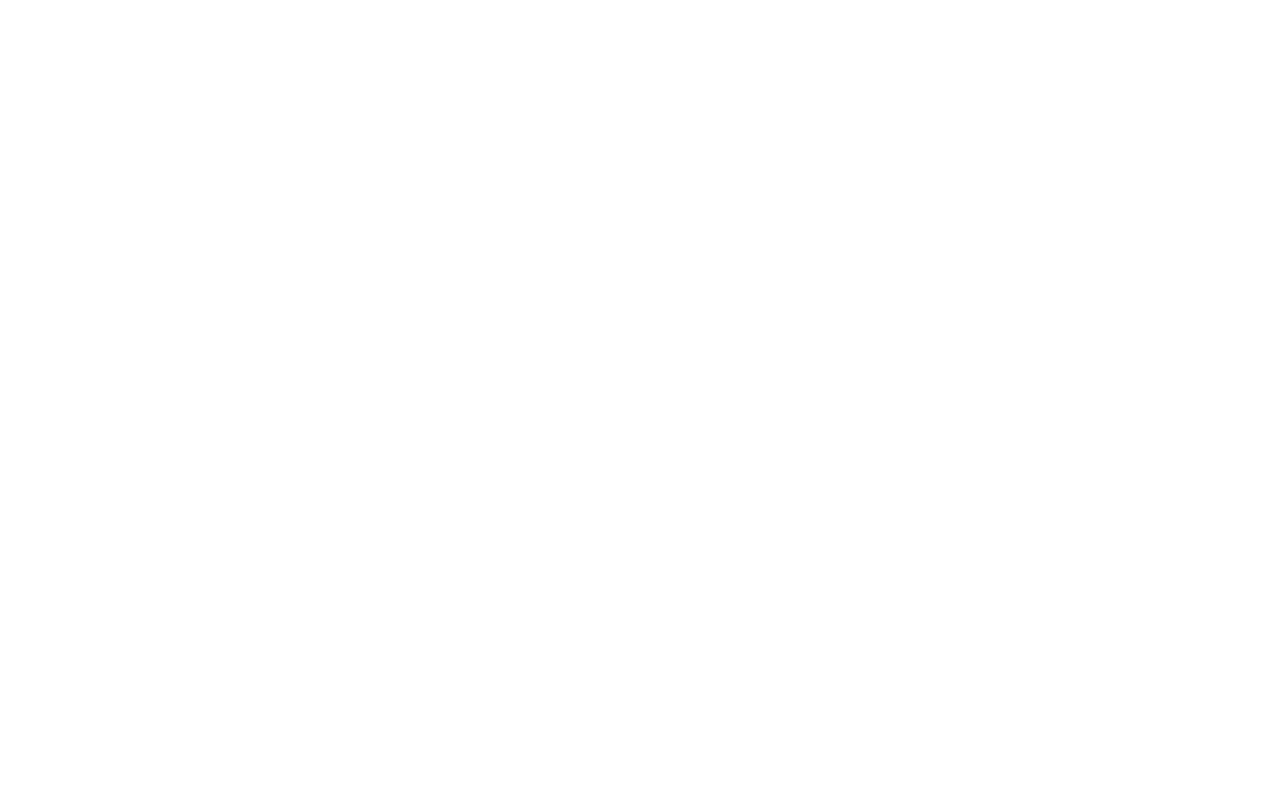
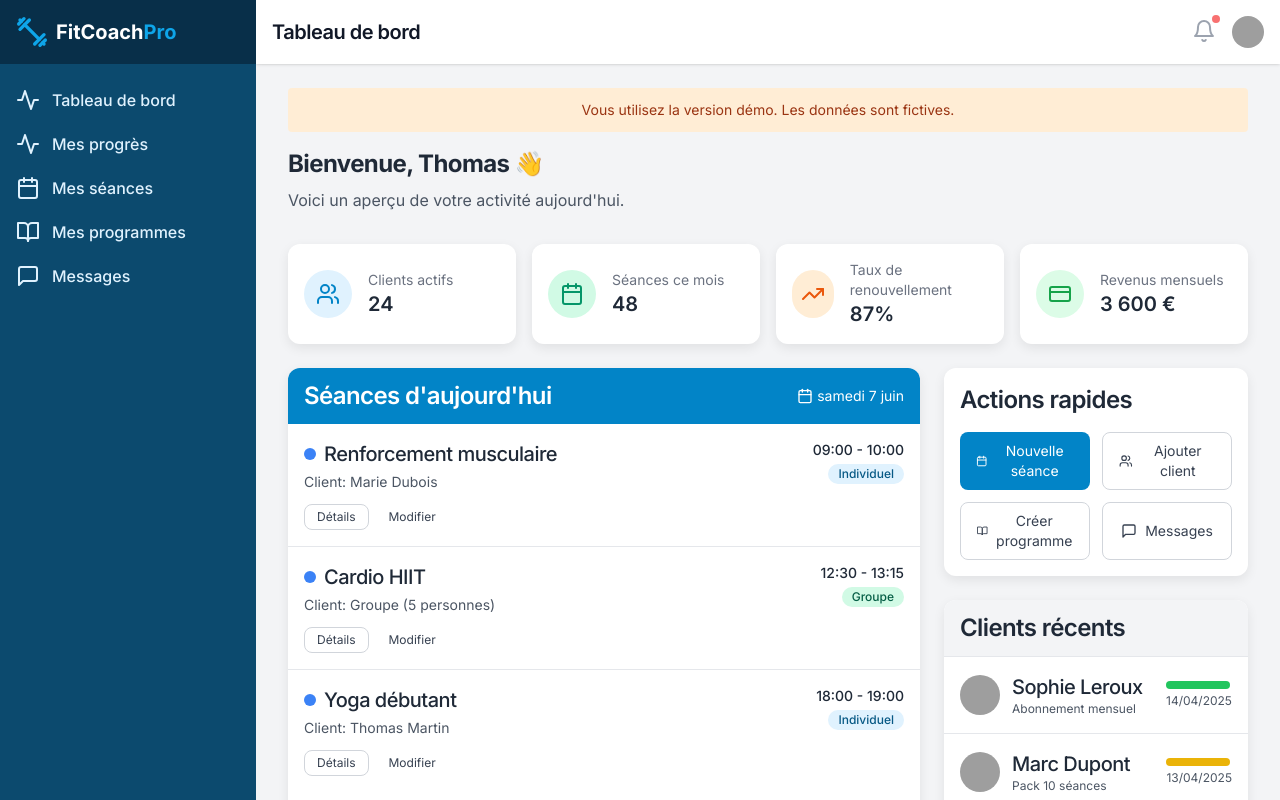
Before and after one commit to maxoushoot/Coach, a React (Vite) app: page /demo-coach in a window 1280 px wide. Before the commit this address had no page. Built offline with nearby package versions, Linux system fonts and the light colour scheme; grey boxes are pictures that could not be loaded.

Commit message:
Add demo coach route and update landing page

```diff
--- a/src/App.tsx
+++ b/src/App.tsx
@@ -18,6 +18,7 @@
 import ClientDashboard from './pages/dashboard/ClientDashboard';
 import CoachDashboard from './pages/dashboard/CoachDashboard';
 
+
 function App() {
   return (
     <Router>
@@ -33,6 +34,11 @@
           <Route path="connexion" element={<LoginPage />} />
         </Route>
 
+        {/* Demo coach accessible without inscription */}
+        <Route path="demo-coach" element={<DashboardLayout />}>
+          <Route index element={<CoachDashboard isDemo />} />
+        </Route>
+
         {/* Dashboard routes with DashboardLayout */}
         <Route path="/dashboard" element={<DashboardLayout />}>
           <Route path="client" element={<ClientDashboard />} />
--- a/src/pages/HomePage.tsx
+++ b/src/pages/HomePage.tsx
@@ -81,12 +81,15 @@
               La plateforme professionnelle qui connecte coachs et clients pour un suivi fitness personnalisé et efficace.
             </p>
             <div className="flex flex-wrap gap-4">
-              <Link to="/inscription" className="btn-accent">
-                Créer mon compte
+              <Link to="/dashboard/coach" className="btn-accent inline-flex items-center">
+                Accéder à l'espace Coach
                 <ArrowRight className="ml-2 h-5 w-5" />
               </Link>
-              <Link to="/coachs" className="btn bg-white text-primary-900 hover:bg-gray-100">
-                Découvrir les coachs
+              <Link to="/dashboard/client" className="btn bg-white text-primary-900 hover:bg-gray-100">
+                Accéder à l'espace Client
+              </Link>
+              <Link to="/demo-coach" className="btn-outline text-white border-white hover:bg-white hover:text-primary-900">
+                Essayer la démo Coach
               </Link>
             </div>
           </div>
--- a/src/pages/dashboard/CoachDashboard.tsx
+++ b/src/pages/dashboard/CoachDashboard.tsx
@@ -3,7 +3,11 @@
 import { format } from 'date-fns';
 import { fr } from 'date-fns/locale';
 
-const CoachDashboard = () => {
+interface CoachDashboardProps {
+  isDemo?: boolean;
+}
+
+const CoachDashboard: React.FC<CoachDashboardProps> = ({ isDemo }) => {
   // Mock data for the dashboard
   const todaySessions = [
     {
@@ -80,6 +84,11 @@
 
   return (
     <div className="animate-enter">
+      {isDemo && (
+        <div className="mb-4 p-3 text-sm rounded bg-orange-100 text-orange-800 text-center">
+          Vous utilisez la version démo. Les données sont fictives.
+        </div>
+      )}
       <div className="mb-8">
         <h1 className="text-2xl font-bold mb-2">Bienvenue, Thomas 👋</h1>
         <p className="text-gray-600">Voici un aperçu de votre activité aujourd'hui.</p>
```
